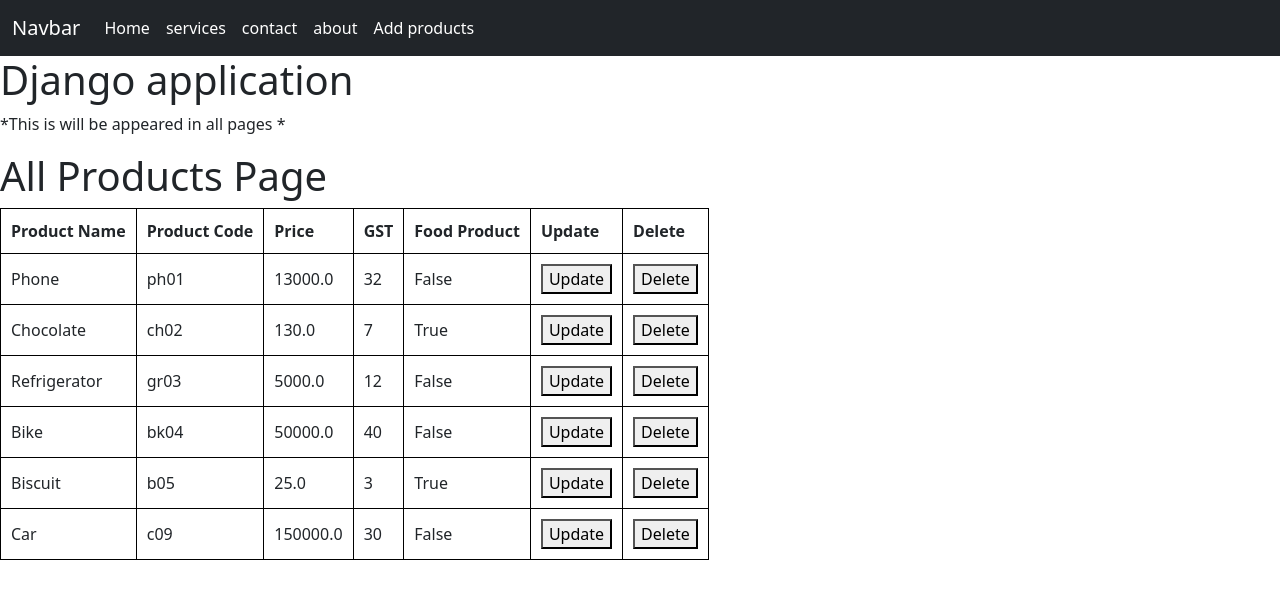
After one commit to harinisha-ramesh/django1, a Django app: page /myapplication/products/ in a window 1280 px wide. The commit adds this page. Shown: the top 599 px of the page. Run offline with Django 5.2, Linux system fonts and the light colour scheme; data comes from the database, SQL or seed files in the repository; both versions use the stored data as it was after the commit; some libraries are stand-ins or nearby versions.

Commit message:
modify all files

```diff
--- a/new_practice/frontend/templates/base.html
+++ b/new_practice/frontend/templates/base.html
@@ -7,6 +7,12 @@
     {% load bootstrap5 %}
     {% bootstrap_css %}
     {% bootstrap_javascript %}
+    <style>
+      table, th, td{
+        border: 1px solid black;
+        padding: 10px;
+      }
+    </style>
 </head>
 <body>
     <nav class="navbar navbar-expand-lg bg-dark navbar-dark">
@@ -29,6 +35,9 @@
               <li class="nav-item">
                 <a class="nav-link active" href="/myapplication/about/" >about</a>
               </li>
+              <li class="nav-item">
+                <a class="nav-link active" href="/myapplication/products/add/" >Add products</a>
+              </li>
             </ul>
           </div>
         </div>
--- /dev/null
+++ b/new_practice/frontend/templates/products.html
@@ -0,0 +1,35 @@
+{% extends 'base.html' %}
+{% block content %}
+<h1>All Products Page</h1>
+
+<table>
+    <thead>
+        <tr>
+            <th>Product Name</th>
+            <th>Product Code</th>
+            <th>Price</th>
+            <th>GST</th>
+            <th>Food Product</th>
+            <th>Update</th>
+            <th>Delete</th>
+        </tr>
+    </thead>
+    <tbody>
+        {%  for x in all_products %}
+            <tr>
+                <td>{{x.product_name}}</td>
+                <td>{{x.product_code}}</td>
+                <td>{{x.price}}</td>
+                <td>{{x.gst}}</td>
+                <td>{{x.food_product}}</td>
+                <td>
+                    <button>Update</button>
+                </td>
+                <td>
+                    <button>Delete</button>
+                </td>
+            </tr>
+        {% endfor %}
+    </tbody>
+</table>
+{% endblock %}
--- a/new_practice/frontend/templates/products_add.html
+++ b/new_practice/frontend/templates/products_add.html
@@ -1,4 +1,10 @@
 {% extends 'base.html' %}
 {% block content %}
     <h1>Products Add Page</h1>
+    <form action="" method="POST">
+        {% csrf_token %}
+        {{product_add}}
+        <br>
+        <input type="submit" value="Add Products">
+    </form>
 {% endblock %}
--- a/new_practice/my_application/urls.py
+++ b/new_practice/my_application/urls.py
@@ -6,4 +6,6 @@ urlpatterns = [
     path('about/',about),
     path('contact/',contact.as_view()),
     path('services/',service.as_view()),
+    path('products/add/',ProductsAdd),
+    path('products/',AllProducts),
 ]
--- a/new_practice/my_application/views.py
+++ b/new_practice/my_application/views.py
@@ -1,6 +1,7 @@
 from django.shortcuts import render
-from django.http import HttpResponse
 from django.views import View
+from .forms import *
+from .models import *
 
 def homepage(request):
     data = {
@@ -40,3 +41,24 @@ class contact(View):
             "Address": "123 Tech Park, Silicon Valley"
         }
         return render (request,'contact.html',contact_info)
+
+def ProductsAdd(request):
+
+    add = {
+        'product_add' : Product_Form
+    }
+    if request.method == "POST":
+        product_add = Product_Form(request.POST)
+
+        if product_add.is_valid():
+            product_add.save()
+
+    return render(request,'products_add.html', add)
+
+def AllProducts(request):
+
+    context = {
+        'all_products' : Product.objects.all()
+    }
+
+    return render(request,'products.html',context)
```
Also changed, not shown: new_practice/db.sqlite3, new_practice/my_application/forms.py (line endings or trailing spaces).
